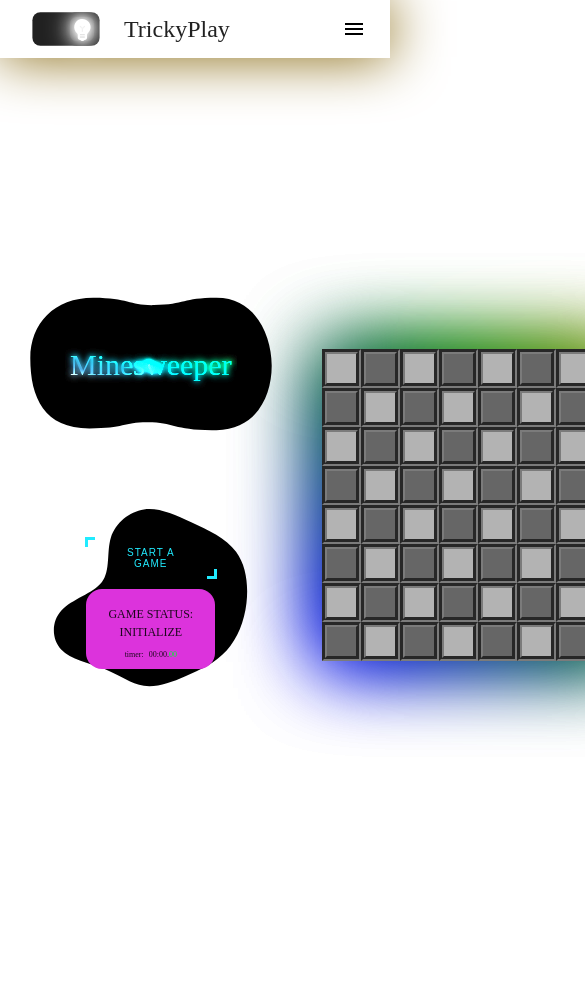
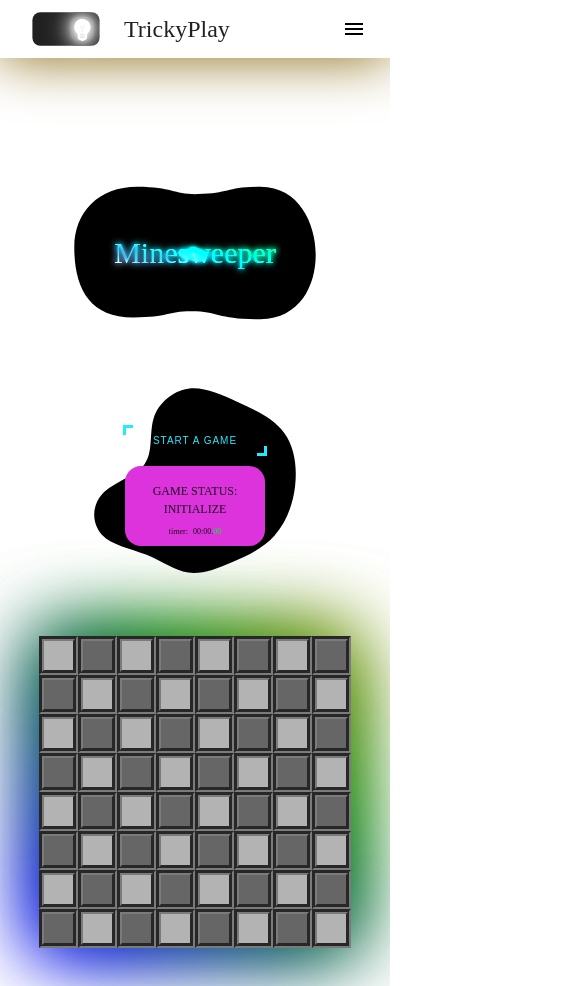
Before and after one commit to KrzysztofDamianBasior/trickyplay-web, a React (Create React App) app: page /games/minesweeper in a window 390 px wide. Shown: the top 986 px of the page, 585 px wide, since content can reach past the window. Before the commit the page ends 844 px from the top, so only its background shows below. Built offline with nearby package versions, Linux system fonts and the light colour scheme.

Commit message:
feat: responsively change the layout of the minesweeper game page in response to different browser window sizes

```diff
--- a/src/pages/Minesweeper/index.tsx
+++ b/src/pages/Minesweeper/index.tsx
@@ -1,9 +1,10 @@
-import React, { useState, useReducer, useEffect } from "react";
-import styled, { css } from "styled-components";
+import { useState, useReducer, useEffect } from "react";
+import { styled } from "@mui/material";
 
 import AnimatedPage from "../../shared/components/AnimatedPage";
 import Navbar from "../../shared/components/Navbar";
 import Modal from "../../shared/components/Modal";
+
 import { useStopwatch } from "./hooks/useStopwatch";
 
 import GameBoard from "./components/GameBoard";
@@ -15,7 +16,6 @@ import {
   minesweeperReducer,
   minesweeperInitialState,
 } from "./reducer";
-import { AnimatePresence } from "framer-motion";
 
 const Minesweeper = () => {
   const [minesweeperGameState, dispatchMinesweeperGameState] = useReducer(
@@ -36,8 +36,8 @@ const Minesweeper = () => {
 
   useEffect(() => {
     if (
-      minesweeperGameState.info === "game over" ||
-      minesweeperGameState.info === "you won"
+      minesweeperGameState.info === "game over!" ||
+      minesweeperGameState.info === "you won!"
     ) {
       stopStopwatch();
     }
@@ -100,12 +100,22 @@ const Minesweeper = () => {
 
 export default Minesweeper;
 
-const MinesweeperContainer = styled.div`
-  width: 80vw;
-  height: 70vh;
-  display: flex;
-  align-items: center;
-  justify-content: space-evenly;
-  flex-direction: row;
-  margin-top: 18vh;
+const MinesweeperContainer = styled("div", {
+  name: "MinesweeperContainer",
+  slot: "root",
+})`
+  ${({ theme }) => `
+    margin-top: 10vh;
+
+    width: 100%;
+    height: 100%;
+
+    display: flex;
+    align-items: center;
+    justify-content: center;
+    flex-direction: row;
+    @media (max-width: ${theme.breakpoints.values.md}px) {
+      flex-direction: column;
+    }
+  `}
 `;
--- a/src/pages/Minesweeper/reducer.ts
+++ b/src/pages/Minesweeper/reducer.ts
@@ -23,7 +23,7 @@ export interface MinesweeperState {
   board: Cell[][];
   difficultyLevel: "beginner" | "intermediate" | "expert";
   disabled: boolean;
-  info: "initialize" | "game over" | "in progress" | "you won";
+  info: "initialize" | "game over!" | "in progress" | "you won!";
 }
 
 export const minesweeperInitialState: MinesweeperState = {
@@ -33,17 +33,35 @@ export const minesweeperInitialState: MinesweeperState = {
   info: "initialize",
 };
 
-export interface MinesweeperAction {
-  type: MinesweeperActionKind;
-  payload?: {
-    cellPosition?: [number, number];
-    difficultyLevel?: "beginner" | "intermediate" | "expert";
+export type MinesweeperActionType =
+  | MinesweeperStartGameActionType
+  | MinesweeperRevealCellActionType
+  | MinesweeeperToogleFlagActionType;
+
+export type MinesweeperStartGameActionType = {
+  type: MinesweeperActionKind.START_GAME;
+  payload: {
+    difficultyLevel: "beginner" | "intermediate" | "expert";
   };
-}
+};
+
+export type MinesweeperRevealCellActionType = {
+  type: MinesweeperActionKind.REVEAL_CELL;
+  payload: {
+    cellPosition: [number, number];
+  };
+};
+
+export type MinesweeeperToogleFlagActionType = {
+  type: MinesweeperActionKind.TOGGLE_FLAG;
+  payload: {
+    cellPosition: [number, number];
+  };
+};
 
 export function minesweeperReducer(
   state: MinesweeperState,
-  action: MinesweeperAction
+  action: MinesweeperActionType
 ): MinesweeperState {
   let newState: MinesweeperState = JSON.parse(JSON.stringify(state));
 
@@ -51,7 +69,7 @@ export function minesweeperReducer(
     case MinesweeperActionKind.START_GAME:
       newState.disabled = false;
       newState.info = "initialize";
-      newState.difficultyLevel = action.payload!.difficultyLevel!;
+      newState.difficultyLevel = action.payload.difficultyLevel!;
       const boardSize = findBoardSize(newState.difficultyLevel);
       newState.board = createBoard(
         boardSize.boardSize,
@@ -63,19 +81,20 @@ export function minesweeperReducer(
       return { ...newState };
 
     case MinesweeperActionKind.TOGGLE_FLAG:
-      newState.board[action.payload!.cellPosition![0]][
-        action.payload!.cellPosition![1]
+      newState.board[action.payload.cellPosition![0]][
+        action.payload.cellPosition![1]
       ].hasFlag =
-        newState.board[action.payload!.cellPosition![0]][
-          action.payload!.cellPosition![1]
+        newState.board[action.payload.cellPosition![0]][
+          action.payload.cellPosition![1]
         ].hasFlag === true
           ? false
           : true;
 
       return { ...newState };
+
     case MinesweeperActionKind.REVEAL_CELL:
-      const row = action.payload!.cellPosition![0];
-      const column = action.payload!.cellPosition![1];
+      const row = action.payload.cellPosition![0];
+      const column = action.payload.cellPosition![1];
       let winStatus = false;
 
       if (newState.info === "initialize") {
@@ -94,10 +113,10 @@ export function minesweeperReducer(
       winStatus = checkForWin(newState.board);
 
       if (newState.board[row][column].hasMine) {
-        newState.info = "game over";
+        newState.info = "game over!";
         newState.disabled = true;
       } else if (winStatus) {
-        newState.info = "you won";
+        newState.info = "you won!";
         newState.disabled = true;
       }
 
--- a/src/pages/Minesweeper/utils/drawMinesPositions.ts
+++ b/src/pages/Minesweeper/utils/drawMinesPositions.ts
@@ -1,5 +1,4 @@
-import { getRandomInt } from "../../../shared/utils";
-import { checkObjectsEquality } from "../../../shared/utils";
+import { getRandomInt, checkObjectsEquality } from "../../../shared/utils";
 
 const drawMinesPositions = (
   boardSize: number,
```
